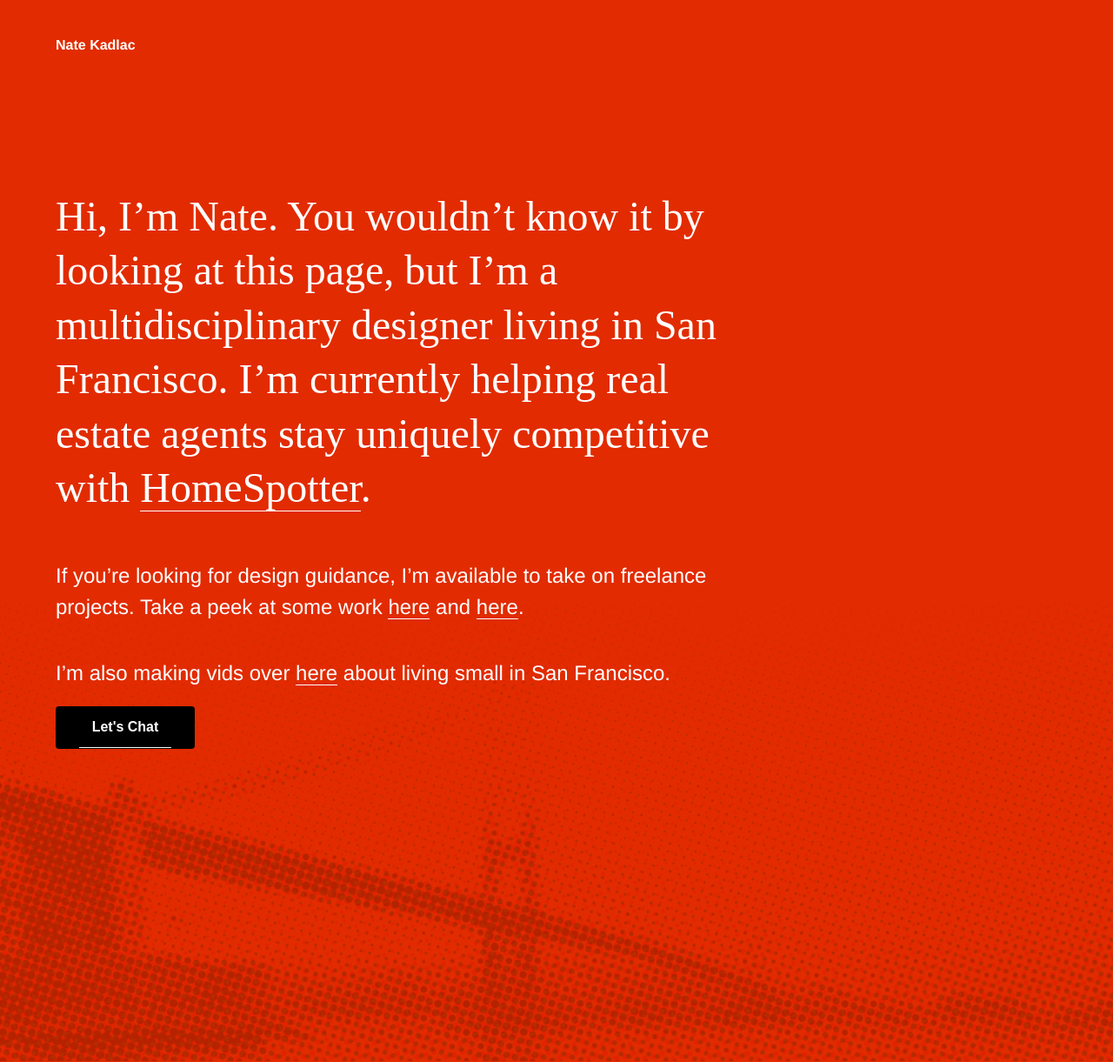
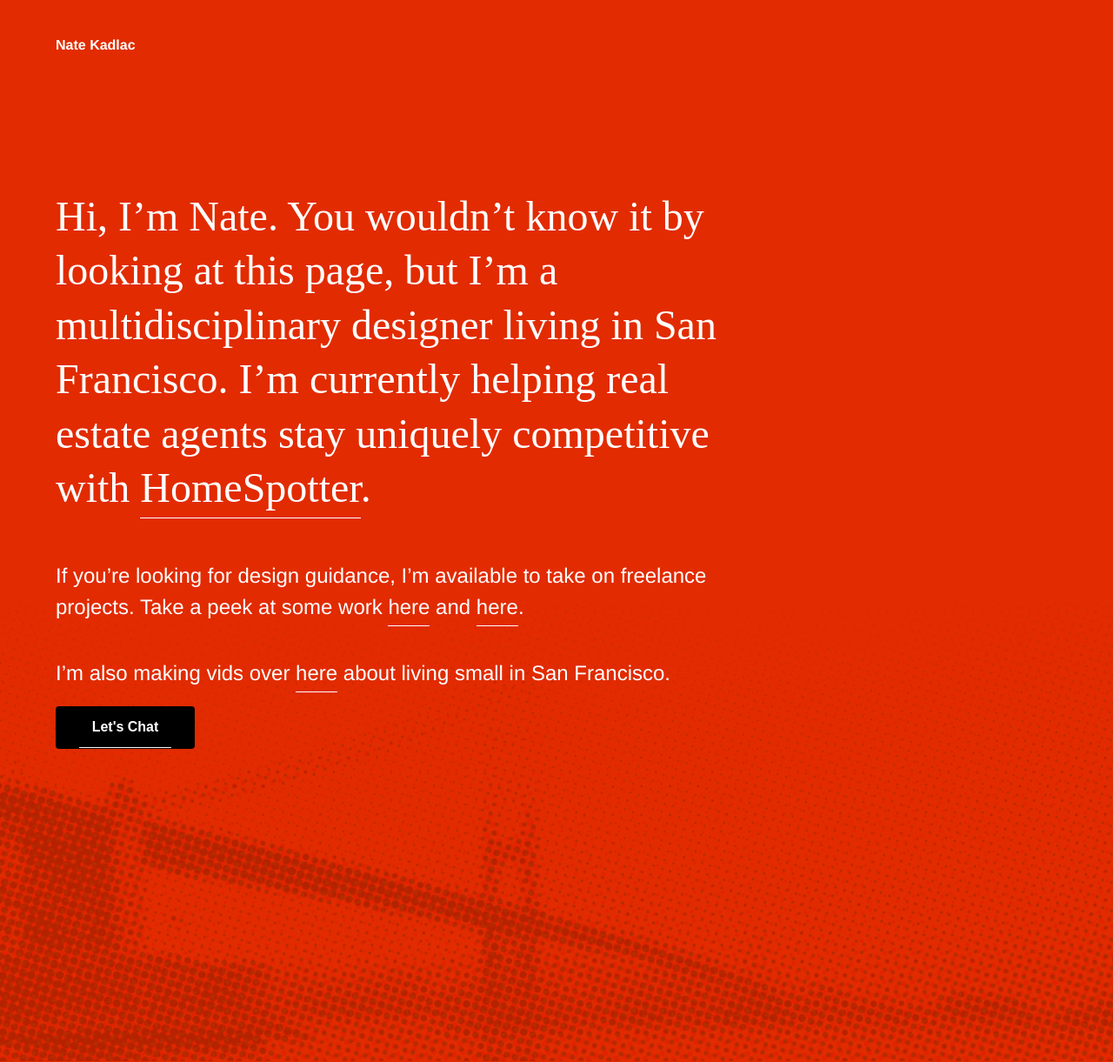
Before and after one commit to nkadlac/kadlac.com, a Jekyll site: the page built from index.html, in a window 1280 px wide. Shown: the whole page at 87% size. Built offline with Jekyll 4.4.1, drawn with Linux system fonts in a browser that asks for light colours; some web fonts are replaced.

Commit message:
added padding to links

```diff
--- a/assets/main.scss
+++ b/assets/main.scss
@@ -154,6 +154,8 @@
   transition: all 0.3s ease;
   text-decoration: none;
   border-bottom: 1px solid rgba(255,255,255,1);
+  // line-height: 2em;
+  padding-bottom: 8px;
   &:hover {
       text-decoration: none;
       border-bottom: 1px solid rgba(255,255,255,0);
```
